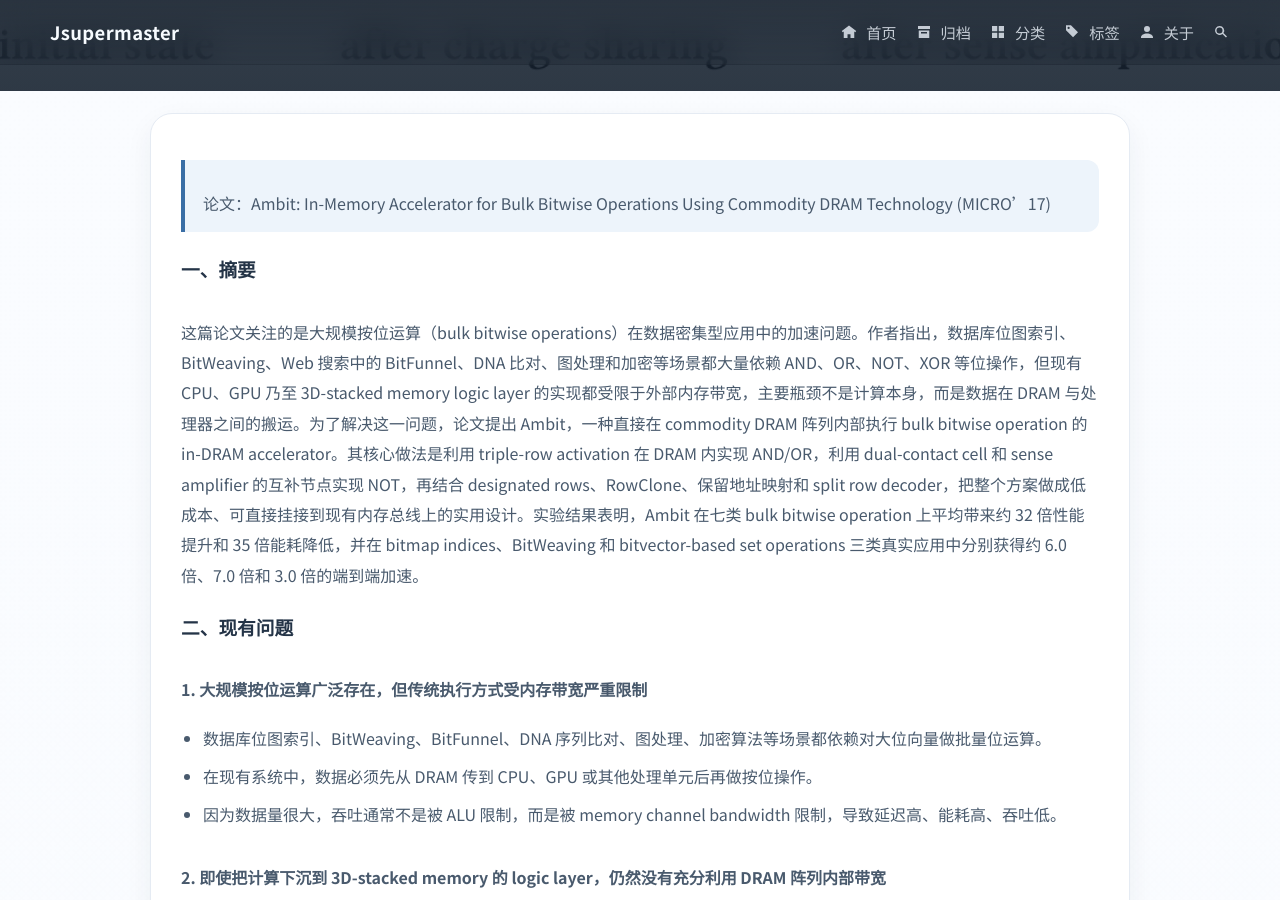
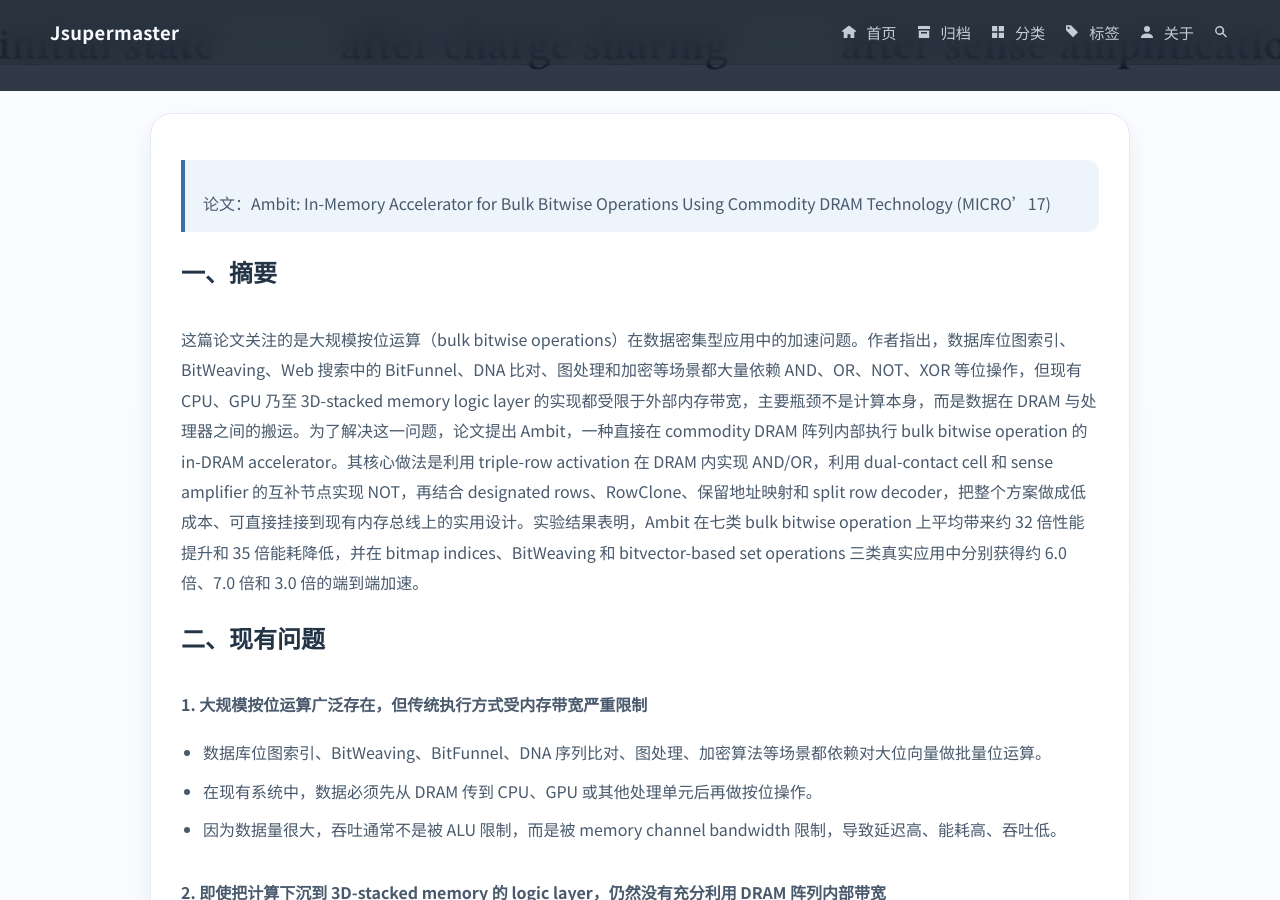
Before and after one commit to Jsupermaster/Jsupermaster.github.io, a Jekyll site: the page built from _posts/2026-04-17-ambit.md, in a window 1280 px wide and 900 px high, scrolled down 611 px. Built offline with Jekyll 4.4.1, drawn with Linux system fonts in a browser that asks for light colours; comment, search, counter and statistics services are not loaded.

Commit message:
update_260420_3

```diff
--- a/_posts/2026-04-17-ambit.md
+++ b/_posts/2026-04-17-ambit.md
@@ -18,11 +18,11 @@
 
 > 论文：Ambit: In-Memory Accelerator for Bulk Bitwise Operations Using Commodity DRAM Technology (MICRO'17)
 
-### 一、摘要
+## 一、摘要
 
 这篇论文关注的是大规模按位运算（bulk bitwise operations）在数据密集型应用中的加速问题。作者指出，数据库位图索引、BitWeaving、Web 搜索中的 BitFunnel、DNA 比对、图处理和加密等场景都大量依赖 AND、OR、NOT、XOR 等位操作，但现有 CPU、GPU 乃至 3D-stacked memory logic layer 的实现都受限于外部内存带宽，主要瓶颈不是计算本身，而是数据在 DRAM 与处理器之间的搬运。为了解决这一问题，论文提出 Ambit，一种直接在 commodity DRAM 阵列内部执行 bulk bitwise operation 的 in-DRAM accelerator。其核心做法是利用 triple-row activation 在 DRAM 内实现 AND/OR，利用 dual-contact cell 和 sense amplifier 的互补节点实现 NOT，再结合 designated rows、RowClone、保留地址映射和 split row decoder，把整个方案做成低成本、可直接挂接到现有内存总线上的实用设计。实验结果表明，Ambit 在七类 bulk bitwise operation 上平均带来约 32 倍性能提升和 35 倍能耗降低，并在 bitmap indices、BitWeaving 和 bitvector-based set operations 三类真实应用中分别获得约 6.0 倍、7.0 倍和 3.0 倍的端到端加速。
 
-### 二、现有问题
+## 二、现有问题
 
 **1. 大规模按位运算广泛存在，但传统执行方式受内存带宽严重限制**
 
@@ -48,7 +48,7 @@
 - 若源数据搬运、结果回写和控制行初始化仍通过内存控制器完成，复制开销会显著削弱收益。
 - 在系统层面，缓存一致性、地址映射、ECC 兼容性和数据 scrambling 都会影响方案能否真正落地。
 
-### 三、解决方法
+## 三、解决方法
 
 为了克服上述问题，作者提出了 Ambit，一种直接在 DRAM 芯片内部执行 bulk bitwise operations 的低成本加速器。其核心设计如下：
 
@@ -125,9 +125,9 @@
 >
 > 通过把3个cell中的1个固定设置成0或1，就可以完成AND或OR。当一个cell固定是1，那么只要剩下两个cell中至少有一个1，那结果就是1；如果两个都是0则结果是0，完成了OR的语义。当一个cell固定是0，只有剩下两个cell都是1结果才可能是1，完成了AND的语义。
 
-### 四、技术细节
+## 四、技术细节
 
-#### 1. Ambit-AND-OR：利用 triple-row activation 实现 AND / OR
+### 1. Ambit-AND-OR：利用 triple-row activation 实现 AND / OR
 
 ![image-20260412184953290]({{ '/assets/images/ambit/image-20260412184953290.png' | relative_url }})
 
@@ -143,7 +143,7 @@
 
 这就是 Ambit-AND-OR 的核心。
 
-#### 2. 让 TRA 真正可用：designated rows、控制行和刷新语义
+### 2. 让 TRA 真正可用：designated rows、控制行和刷新语义
 
 直接拿真实数据所在行做 TRA 有三个问题：会覆盖源数据、会受 cell leakage 影响、还要求控制器一次指定三个任意地址。论文给出的解决方式是为每个 subarray 预留一小组 designated rows。
 
@@ -222,7 +222,7 @@
 > - **优势场景**：对于**大块、行对齐、较长的位向量**的批量位运算，Ambit 的内部复制和计算成本远低于传统方案的外部数据搬运成本。
 > - **局限场景**：如果数据**很小、很零碎、或分散在多个子阵列**，需要跨子阵列复制，则 Ambit 的性能优势会明显下降。
 
-#### 4. RowClone：把复制和初始化开销压低到 DRAM 内部
+### 4. RowClone：把复制和初始化开销压低到 DRAM 内部
 
 Ambit 的 AND / OR 不是一步完成的，而是“复制源数据 + 准备控制行 + 执行 TRA + 回写结果”的组合。因此，如果复制还走传统内存通道，收益很容易被搬运开销吃掉。
 
@@ -237,7 +237,7 @@
 - 由驱动感知底层地址映射，把未来可能参与位运算的 bitvector 映射到同一 subarray；
 - 对于很长的 bitvector，可以跨多个 subarray 交错存放，但要求不同 bitvector 的对应分段落在同一 subarray 中。
 
-#### 5. Ambit-NOT：利用 dual-contact cell 读取感放器的反相信号
+### 5. Ambit-NOT：利用 dual-contact cell 读取感放器的反相信号
 
 ![image-20260412214649479]({{ '/assets/images/ambit/image-20260412214649479.png' | relative_url }})
 
@@ -261,7 +261,7 @@
 
 ![image-20260412214822431]({{ '/assets/images/ambit/image-20260412214822431.png' | relative_url }})
 
-#### 6. Row Address Grouping：把复杂内部行为藏在保留地址后面
+### 6. Row Address Grouping：把复杂内部行为藏在保留地址后面
 
 为了让控制器仍然只发标准 DRAM 命令，Ambit 对每个 subarray 的 row address space 做了重新分组：
 
@@ -285,7 +285,7 @@
 
 这样，内存控制器看到的仍然只是普通 `ACTIVATE B12`，而 DRAM 芯片内部实际执行的是“三条特定 wordline 同时拉起”。
 
-#### 7. AAP / AP 原语：把所有位运算编排成命令序列
+### 7. AAP / AP 原语：把所有位运算编排成命令序列
 
 论文把 Ambit 的执行基本单元抽象成：
 
@@ -323,7 +323,7 @@
 
 这也是为什么论文在最小三行之外，实际设计里进一步扩展到 `T0-T3` 和两组 DCC。
 
-#### 8. Split Row Decoder：为什么能把 AAP 从 80ns 降到 49ns
+### 8. Split Row Decoder：为什么能把 AAP 从 80ns 降到 49ns
 
 若朴素串行执行一个 `AAP`，延迟约为：
 
@@ -341,7 +341,7 @@
 
 执行时，控制器先让第一次激活进行到足够深的阶段，再快速发起第二次 `ACTIVATE`，让结果覆盖到目标行。这样两个激活过程可以部分重叠。论文基于 SPICE 估计，该优化可把 AAP 延迟从 80ns 压到 49ns。
 
-#### 9. ISA 与系统栈配合：Ambit 并不只是一个器件技巧
+### 9. ISA 与系统栈配合：Ambit 并不只是一个器件技巧
 
 论文没有把 Ambit 当成纯硬件黑盒，而是给出了一套系统路径。作者提出新的 bulk bitwise 指令形式：
 
@@ -361,7 +361,7 @@
 
 论文认为这和 DMA 的一致性处理本质相似，可复用已有机制。
 
-#### 10. 硬件代价与测试代价
+### 10. 硬件代价与测试代价
 
 Ambit 之所以被论文强调为“practical”，关键在于它只对 commodity DRAM 做了很少的改动：
 
@@ -371,9 +371,9 @@
 
 作者估计，总体额外存储/面积开销约为每个 subarray 8 行，整体小于 DRAM 芯片面积的 `1%`。测试方面也只需要在原有 DRAM 测试流程上补充对 `B-group` 地址和 DCC 的验证，因此制造代价相对可控。
 
-### 五、实验内容
+## 五、实验内容
 
-#### 1. 微基准测试
+### 1. 微基准测试
 
 论文比较了 Ambit 与以下平台在 bulk bitwise operations 上的 raw throughput：
 
@@ -390,7 +390,7 @@
 - `NAND / NOR`
 - `XOR / XNOR`
 
-#### 2. 吞吐与能耗结果
+### 2. 吞吐与能耗结果
 
 - Ambit 在七类 bulk bitwise operation 上平均性能提升约 32 倍，平均能耗降低约 35 倍。
 - 相比 Skylake，Ambit 平均吞吐提升约 44.9 倍。
@@ -399,7 +399,7 @@
 - 若将 Ambit 集成进 3D-stacked DRAM，则可比 HMC logic layer 再提升约 9.7 倍。
 - 在能耗方面，Ambit 相比传统 DDR3 通道搬运方案，对不同位运算的节能幅度约为 25.1 倍到 59.5 倍。
 
-#### 3. 真实应用评估
+### 3. 真实应用评估
 
 论文基于 gem5 全系统仿真评估了 Ambit 在三类真实应用上的端到端收益：
 
@@ -414,7 +414,7 @@
 - encryption
 - DNA sequence mapping
 
-#### 4. 电路级可靠性验证
+### 4. 电路级可靠性验证
 
 作者使用 SPICE 对 Ambit 做了电路级仿真：
 
@@ -423,14 +423,14 @@
 - 在 Monte Carlo 仿真中，工艺波动为 ±5% 时未出现错误。
 - 即使波动扩大到 ±10% 和 ±15%，错误率也分别仅为 0.29% 和 6.01%。
 
-#### 5. 硬件成本评估
+### 5. 硬件成本评估
 
 - Ambit 在每个 subarray 中增加少量 designated rows 和 DCC rows。
 - 总面积开销小于 1% DRAM chip area。
 - 不需要修改 DRAM command/address interface。
 - 即使某些 Ambit 专用功能测试失败，芯片仍可能作为普通 DRAM 出货，从而降低良率风险。
 
-### 六、存在的不足
+## 六、存在的不足
 
 **1. 对数据布局有较强依赖**
 
```
Also changed, not shown: _posts/2026-04-16-hbm-pim.md (+13 -13 lines).
